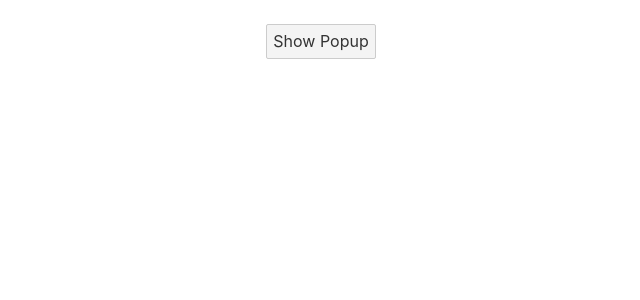
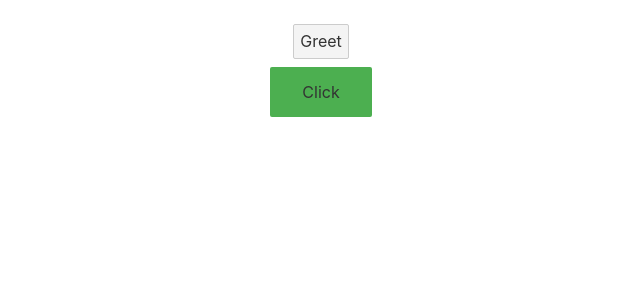
Before and after one commit to DCT-Berinyuy/Learn_Svelte, a Svelte app in the folder svelte-components/: page / in a window 1280 px wide. Shown: the top 300 px of the page, without its empty margins (319-959 px from the left). Built offline with nearby package versions, Linux system fonts and the light colour scheme.

Commit message:
event forwarding

```diff
--- a/svelte-components/src/App.svelte
+++ b/svelte-components/src/App.svelte
@@ -1,23 +1,20 @@
 <!--	JavaScript	-->
-<!--Context API provides a way, to pass data through the component tree without having to pass props down manually at every level-->
+<!--Event forwarding helps you listen to and event in a deeply nested component-->
 
 <script>
-	import Popup from "./components/Popup.svelte";
-	let showPopup = false;
+	import Outer from "./components/Outer.svelte";
+	import Button from "./components/Button.svelte";
 
-	function closPopup(event) {
-		showPopup = false;
-		console.log(event.detail)
+	function handleGreet(event) {
+		alert(event.detail)
 	}
 </script>
 
 <!--	HTML	-->
 
 <main>
-	<button on:click={() => (showPopup = true)}>Show Popup</button>
-	{#if showPopup}
-		<Popup on:close={closPopup} />
-	{/if}
+	<Outer on:greet={handleGreet} />
+	<Button on:click={() => alert('Clicked')}>Click</Button>
 </main>
 
 <!--	CSS		-->
--- /dev/null
+++ b/svelte-components/src/components/Button.svelte
@@ -0,0 +1,13 @@
+<button on:click>Click</button>
+
+<style>
+    button {
+        background-color: #4caf50; /*Gereet */
+        border: none;
+        padding: 15px 32px;
+        text-align: center;
+        text-decoration: none;
+        display: inline-block;
+        font-size: 16px;
+    }
+</style>
--- /dev/null
+++ b/svelte-components/src/components/Inner.svelte
@@ -0,0 +1,10 @@
+<script>
+    import { createEventDispatcher } from "svelte";
+
+    const dispatch = createEventDispatcher();
+
+    function greet() {
+        dispatch('greet', 'Hello')
+    }
+</script>
+<button on:click={greet}>Greet</button>
--- /dev/null
+++ b/svelte-components/src/components/Outer.svelte
@@ -0,0 +1,8 @@
+<script>
+    import Inner from "./Inner.svelte";
+
+</script>
+
+<main>
+    <Inner on:greet />
+</main>
```
